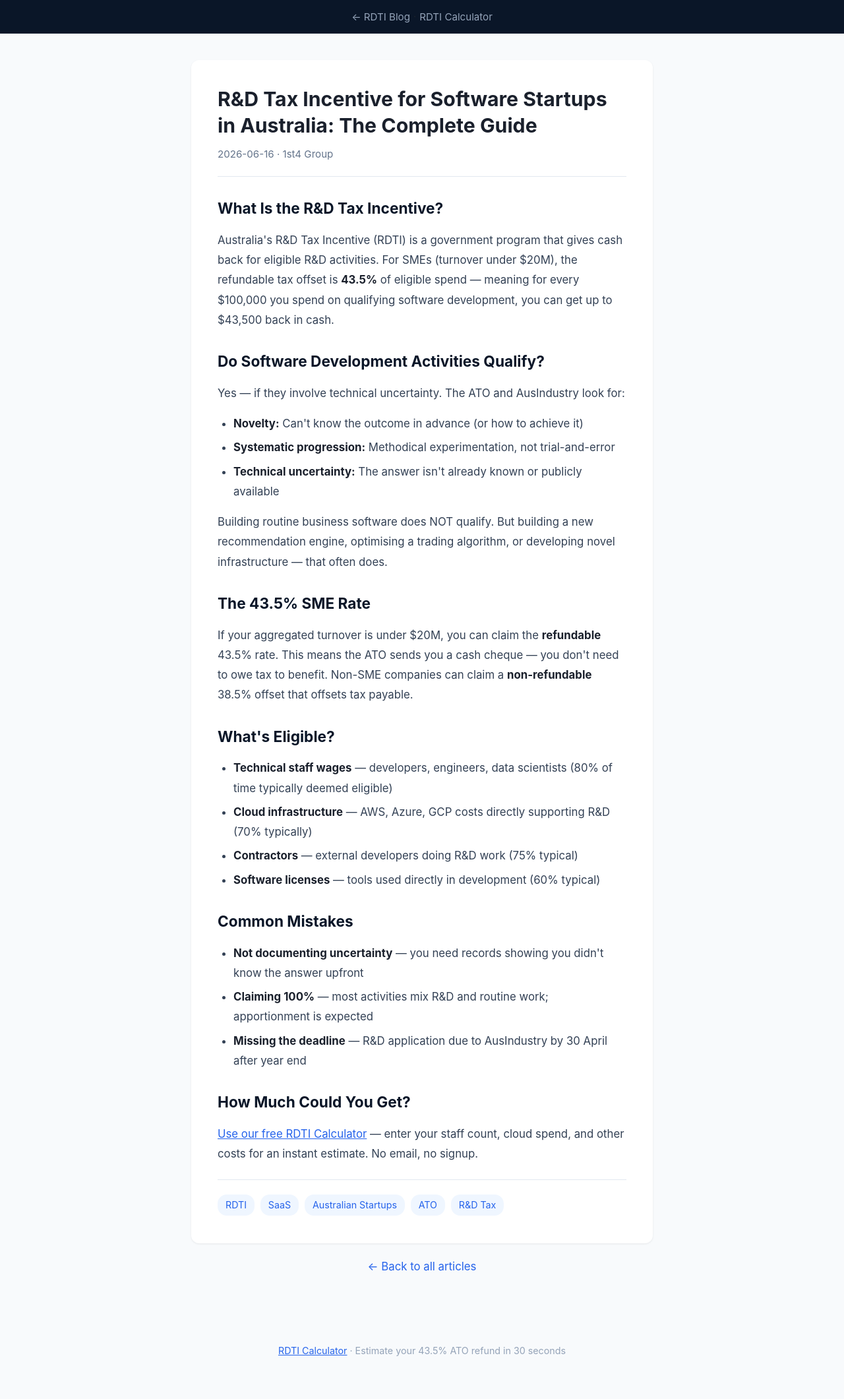
After one commit to BARRYPMARSHALL/rdti-calculator, a Flask app: page /blog/rdti-software-startups-australia-2025 in a window 1280 px wide. The commit adds this page. Shown: the whole page at 66% size. Run offline with Flask 3, Linux system fonts and the light colour scheme.

Commit message:
Add blog with 3 SEO articles + sitemap + robots.txt

```diff
--- a/app.py
+++ b/app.py
@@ -10,7 +10,7 @@ import os
 from datetime import datetime
 
 import stripe
-from flask import Flask, jsonify, request, send_file, render_template
+from flask import Flask, jsonify, request, send_file, render_template, abort
 from functools import wraps
 from reportlab.lib.pagesizes import A4
 from reportlab.pdfgen import canvas
@@ -40,6 +40,158 @@ def index():
     log_event("page_view")
     return render_template("index.html")
 
+
+# ── Blog ───────────────────────────────────────────────────────────────
+
+BLOG_POSTS = [
+    {
+        "slug": "rdti-software-startups-australia-2025",
+        "title": "R&D Tax Incentive for Software Startups in Australia: The Complete Guide",
+        "date": "2026-06-16",
+        "author": "1st4 Group",
+        "summary": "How Australian software startups can claim the 43.5% ATO refund on development costs — eligibility criteria, qualifying activities, and common mistakes.",
+        "tags": ["RDTI", "SaaS", "Australian Startups", "ATO", "R&D Tax"],
+        "content": """
+<h2>What Is the R&D Tax Incentive?</h2>
+<p>Australia's R&D Tax Incentive (RDTI) is a government program that gives cash back for eligible R&D activities. For SMEs (turnover under $20M), the refundable tax offset is <strong>43.5%</strong> of eligible spend — meaning for every $100,000 you spend on qualifying software development, you can get up to $43,500 back in cash.</p>
+
+<h2>Do Software Development Activities Qualify?</h2>
+<p>Yes — if they involve technical uncertainty. The ATO and AusIndustry look for:</p>
+<ul>
+    <li><strong>Novelty:</strong> Can't know the outcome in advance (or how to achieve it)</li>
+    <li><strong>Systematic progression:</strong> Methodical experimentation, not trial-and-error</li>
+    <li><strong>Technical uncertainty:</strong> The answer isn't already known or publicly available</li>
+</ul>
+<p>Building routine business software does NOT qualify. But building a new recommendation engine, optimising a trading algorithm, or developing novel infrastructure — that often does.</p>
+
+<h2>The 43.5% SME Rate</h2>
+<p>If your aggregated turnover is under $20M, you can claim the <strong>refundable</strong> 43.5% rate. This means the ATO sends you a cash cheque — you don't need to owe tax to benefit. Non-SME companies can claim a <strong>non-refundable</strong> 38.5% offset that offsets tax payable.</p>
+
+<h2>What's Eligible?</h2>
+<ul>
+    <li><strong>Technical staff wages</strong> — developers, engineers, data scientists (80% of time typically deemed eligible)</li>
+    <li><strong>Cloud infrastructure</strong> — AWS, Azure, GCP costs directly supporting R&D (70% typically)</li>
+    <li><strong>Contractors</strong> — external developers doing R&D work (75% typical)</li>
+    <li><strong>Software licenses</strong> — tools used directly in development (60% typical)</li>
+</ul>
+
+<h2>Common Mistakes</h2>
+<ul>
+    <li><strong>Not documenting uncertainty</strong> — you need records showing you didn't know the answer upfront</li>
+    <li><strong>Claiming 100%</strong> — most activities mix R&D and routine work; apportionment is expected</li>
+    <li><strong>Missing the deadline</strong> — R&D application due to AusIndustry by 30 April after year end</li>
+</ul>
+
+<h2>How Much Could You Get?</h2>
+<p><a href="/">Use our free RDTI Calculator</a> — enter your staff count, cloud spend, and other costs for an instant estimate. No email, no signup.</p>
+"""
+    },
+    {
+        "slug": "ato-43-percent-software-development-refund",
+        "title": "The ATO's 43.5% Software Development Refund: What Every Aussie Founder Should Know",
+        "date": "2026-06-16",
+        "author": "1st4 Group",
+        "summary": "Most Australian tech founders don't realise their software development costs qualify for the ATO's 43.5% refundable R&D offset. Here's what you're leaving on the table.",
+        "tags": ["ATO", "43.5%", "Software Development", "R&D", "Tax Refund"],
+        "content": """
+<h2>You're Probably Leaving $50K+ on the Table</h2>
+<p>Most Australian SaaS founders think R&D means lab coats and petri dishes. In reality, the ATO's R&D Tax Incentive covers software development — and most bootstrapped startups qualify for the 43.5% <strong>refundable</strong> cash offset.</p>
+
+<p>For a team of 5 engineers averaging $150K salary with $50K in cloud costs, the eligible refund is approximately <strong>$150K+ per year</strong>. In cash. From the ATO.</p>
+
+<h2>Who Qualifies?</h2>
+<p>The key test: did your development involve <strong>technical uncertainty</strong> that was resolved through <strong>systematic progression</strong>? If you built something where you didn't know the outcome in advance, and you approached it methodically, you likely qualify.</p>
+
+<p>Examples of qualifying activities:</p>
+<ul>
+    <li>Building a novel recommendation or matching algorithm</li>
+    <li>Optimising real-time data processing at scale</li>
+    <li>Developing proprietary machine learning models</li>
+    <li>Creating new cryptographic or security protocols</li>
+</ul>
+
+<h2>The Numbers Don't Lie</h2>
+<p>The ATO dishes out over <strong>$3 billion annually</strong> through the RDTI program. Yet AusIndustry estimates that <strong>40% of eligible startups don't claim</strong> — because they don't know they qualify.</p>
+
+<h2>Quick Estimate Tool</h2>
+<p><a href="/">Check your eligibility in 30 seconds</a> — free calculator, no email required.</p>
+"""
+    },
+    {
+        "slug": "bootstrapped-saas-rdti-maximise-refund",
+        "title": "How Bootstrapped SaaS Founders Can Maximise Their RDTI Refund",
+        "date": "2026-06-16",
+        "author": "1st4 Group",
+        "summary": "Practical strategies for bootstrapped Australian SaaS companies to maximise their R&D Tax Incentive claim — from cost tracking to documentation.",
+        "tags": ["Bootstrapped", "SaaS", "RDTI", "Tax Strategy", "Startup Finance"],
+        "content": """
+<h2>Why Bootstrapped Founders Have an Advantage</h2>
+<p>Bootstrapped SaaS companies are <strong>perfect RDTI candidates</strong>. Without VC funding, every dollar counts — and the 43.5% refundable offset is essentially the government co-investing in your R&D at nearly half the cost.</p>
+
+<h2>Strategy 1: Track Time Accurately</h2>
+<p>The most common reason RDTI claims get reduced? Poor time tracking. The ATO expects reasonable apportionment — if a developer spends 60% of their time on novel work and 40% on routine maintenance, claim 60%. Track this monthly, not retrospectively.</p>
+
+<h2>Strategy 2: Include All Cloud Costs</h2>
+<p>AWS, Azure, GCP, DigitalOcean — the infrastructure that supports your R&D is eligible. Keep detailed invoices showing which instances/servers supported development vs production.</p>
+
+<h2>Strategy 3: Don't Forget Contractors</h2>
+<p>External developers, designers, and engineers doing R&D work are eligible at typically 75% of their cost. If you're using freelance talent for novel development work, include them in your claim.</p>
+
+<h2>Strategy 4: Document the Uncertainty</h2>
+<p>This is the most important requirement and the most commonly missed. Keep records showing what you <em>didn't know</em> before you started: research notes, experiment results, failed approaches. GitHub commit history, technical design docs, and architecture RFCs all count.</p>
+
+<h2>Strategy 5: Lodge on Time</h2>
+<p>R&D registration with AusIndustry must be submitted by <strong>30 April</strong> after the financial year ends. Mark your calendar now. Late registration means zero refund for that year.</p>
+
+<h2>How Much Are You Leaving on the Table?</h2>
+<p><a href="/">Use our calculator</a> to estimate your refund in 30 seconds.</p>
+"""
+    },
+]
+
+
+@app.route("/blog")
+def blog_index():
+    """Blog listing page."""
+    return render_template("blog.html", posts=BLOG_POSTS)
+
+
+@app.route("/blog/<slug>")
+def blog_post(slug):
+    """Individual blog post."""
+    post = next((p for p in BLOG_POSTS if p["slug"] == slug), None)
+    if post is None:
+        abort(404)
+    return render_template("blog_post.html", post=post)
+
+
+@app.route("/sitemap.xml")
+def sitemap():
+    """Basic XML sitemap for SEO."""
+    pages = [
+        {"loc": "", "priority": "1.0"},
+        {"loc": "/blog", "priority": "0.8"},
+    ]
+    for p in BLOG_POSTS:
+        pages.append({"loc": f"/blog/{p['slug']}", "priority": "0.7"})
+
+    xml = '<?xml version="1.0" encoding="UTF-8"?>\n'
+    xml += '<urlset xmlns="http://www.sitemaps.org/schemas/sitemap/0.9">\n'
+    xml += '  <url><loc>https://rdtcalculator.1st4.mobi/</loc><priority>1.0</priority></url>\n'
+    xml += '  <url><loc>https://rdtcalculator.1st4.mobi/blog</loc><priority>0.8</priority></url>\n'
+    for p in BLOG_POSTS:
+        xml += f'  <url><loc>https://rdtcalculator.1st4.mobi/blog/{p["slug"]}</loc><priority>0.7</priority></url>\n'
+    xml += '</urlset>'
+    return xml, 200, {"Content-Type": "application/xml"}
+
+
+@app.route("/robots.txt")
+def robots():
+    """Robots.txt for search engines."""
+    return "User-agent: *\nAllow: /\nSitemap: https://rdtcalculator.1st4.mobi/sitemap.xml\n", 200, {"Content-Type": "text/plain"}
+
+
+# ── API Routes ─────────────────────────────────────────────────────────
 
 @app.route("/api/calculate", methods=["POST"])
 def api_calculate():
--- /dev/null
+++ b/templates/blog_post.html
@@ -0,0 +1,71 @@
+<!DOCTYPE html>
+<html lang="en">
+<head>
+<meta charset="UTF-8">
+<meta name="viewport" content="width=device-width, initial-scale=1.0">
+<title>{{ post.title }} — RDTI Blog</title>
+<meta name="description" content="{{ post.summary }}">
+{% if post.tags %}
+<meta name="keywords" content="{{ post.tags | join(', ') }}">
+{% endif %}
+<link rel="canonical" href="https://rdtcalculator.1st4.mobi/blog/{{ post.slug }}">
+<style>
+* { margin: 0; padding: 0; box-sizing: border-box; }
+body { font-family: -apple-system, BlinkMacSystemFont, 'Segoe UI', Roboto, sans-serif; background: #f8fafc; color: #1a202c; line-height: 1.8; font-size: 1.05em; }
+.container { max-width: 740px; margin: 0 auto; padding: 20px; }
+header { background: #0a1628; color: white; padding: 30px 0; }
+header a { color: #60a5fa; text-decoration: none; }
+.logo-bar { background: #0a1628; padding: 10px 0; text-align: center; border-bottom: 1px solid #1e293b; }
+.logo-bar a { color: #94a3b8; text-decoration: none; font-size: 0.9em; }
+article { background: white; padding: 40px; margin: 20px 0; border-radius: 12px; box-shadow: 0 1px 3px rgba(0,0,0,0.08); }
+article h1 { font-size: 1.8em; margin-bottom: 10px; line-height: 1.3; }
+article .meta { color: #64748b; font-size: 0.9em; margin-bottom: 24px; padding-bottom: 20px; border-bottom: 1px solid #e2e8f0; }
+article h2 { font-size: 1.35em; margin: 28px 0 12px; color: #0a1628; }
+article h3 { font-size: 1.15em; margin: 22px 0 10px; color: #1e293b; }
+article p { margin-bottom: 16px; color: #334155; }
+article ul, article ol { margin: 12px 0 16px 24px; color: #334155; }
+article li { margin-bottom: 6px; }
+article strong { color: #1a202c; }
+article a { color: #2563eb; }
+article em { color: #475569; }
+.cta-box { background: #eff6ff; border: 1px solid #bfdbfe; border-radius: 10px; padding: 24px; margin: 28px 0 10px; text-align: center; }
+.cta-box p { margin: 0; font-size: 1.05em; }
+.cta-box .button { display: inline-block; background: #2563eb; color: white; padding: 10px 24px; border-radius: 8px; text-decoration: none; font-weight: 600; margin-top: 12px; }
+.cta-box .button:hover { background: #1d4ed8; }
+.tags { margin: 24px 0 0; padding-top: 20px; border-top: 1px solid #e2e8f0; }
+.tag { display: inline-block; background: #eff6ff; color: #2563eb; padding: 3px 12px; border-radius: 14px; font-size: 0.85em; margin: 2px 4px 2px 0; }
+nav { text-align: center; margin: 20px 0; }
+nav a { color: #2563eb; text-decoration: none; }
+footer { text-align: center; padding: 40px 0; color: #94a3b8; font-size: 0.85em; }
+footer a { color: #2563eb; }
+@media (max-width: 600px) {
+  article { padding: 20px; }
+  article h1 { font-size: 1.4em; }
+  .container { padding: 10px; }
+}
+</style>
+</head>
+<body>
+<div class="logo-bar">
+  <a href="/blog">← RDTI Blog</a> · <a href="/">RDTI Calculator</a>
+</div>
+<main class="container">
+  <article>
+    <h1>{{ post.title }}</h1>
+    <div class="meta">{{ post.date }} · {{ post.author }}</div>
+    {{ post.content | safe }}
+    <div class="tags">
+      {% for tag in post.tags %}
+      <span class="tag">{{ tag }}</span>
+      {% endfor %}
+    </div>
+  </article>
+  <nav><a href="/blog">← Back to all articles</a></nav>
+</main>
+<footer>
+  <div class="container">
+    <p><a href="/">RDTI Calculator</a> · Estimate your 43.5% ATO refund in 30 seconds</p>
+  </div>
+</footer>
+</body>
+</html>
--- a/templates/index.html
+++ b/templates/index.html
@@ -636,7 +636,7 @@
 
 <footer>
   <div class="container">
-    <p>RDTI Calculator — part of <a href="https://1st4.mobi">1st4 Group</a> | Barry Marshall</p>
+    <p>RDTI Calculator — part of <a href="https://1st4.mobi">1st4 Group</a> | Barry Marshall · <a href="/blog">Blog</a></p>
     <p style="margin-top:4px;">This is an estimate. Engage a registered tax agent for your actual application.</p>
   </div>
 </footer>
```
Also changed, not shown: templates/blog.html (added, +58 -0 lines).
